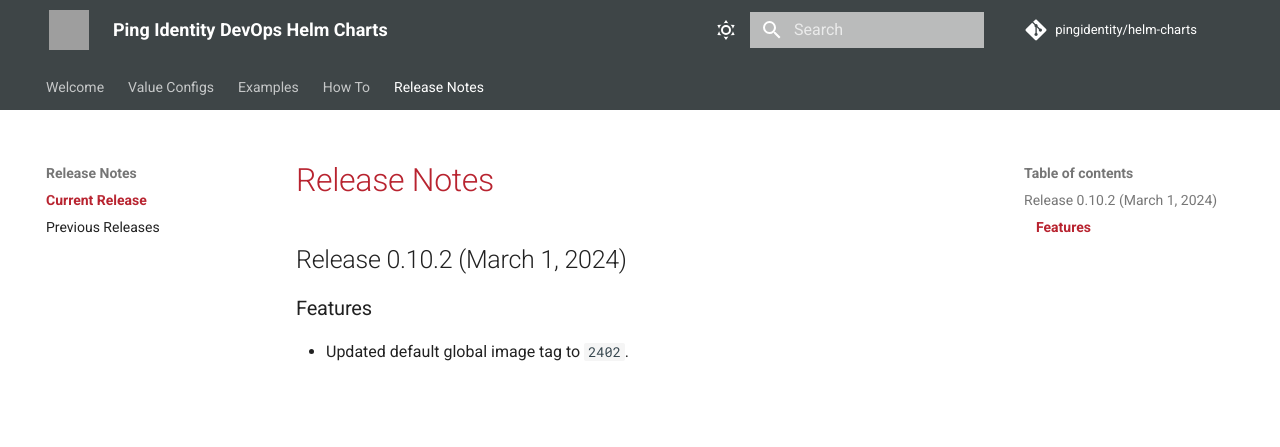
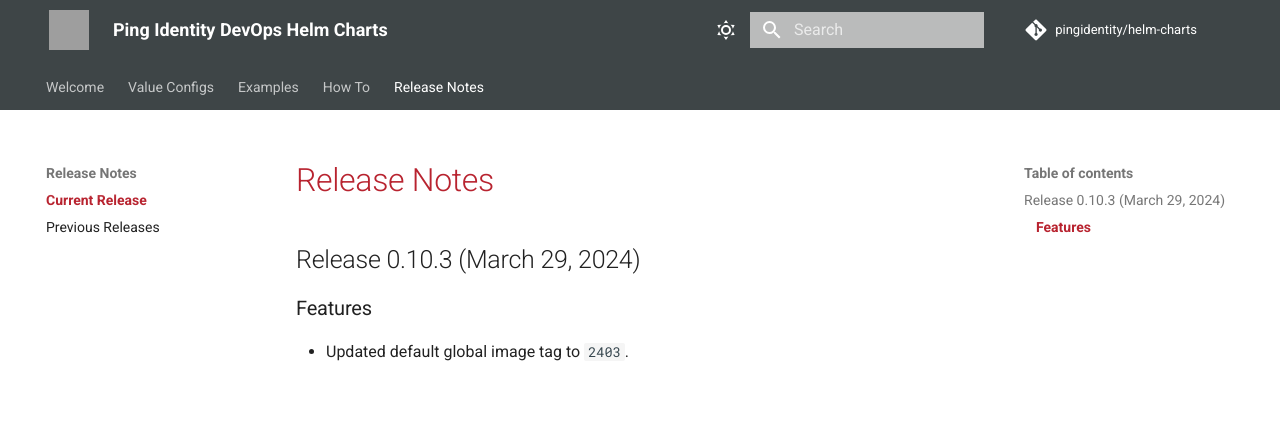
Before and after one commit to pingidentity/helm-charts, an MkDocs documentation site: the page built from docs/release-notes/currentRelease.md, in a window 1280 px wide. Shown: the top 447 px of the page. Built offline with MkDocs 1.6.1 and Material for MkDocs 9.7.7, drawn with Linux system fonts in a browser that asks for light colours; comment, search, counter and statistics services are not loaded; grey boxes are pictures that could not be loaded.

Commit message:
Release 0.10.3

```diff
--- a/docs/release-notes/currentRelease.md
+++ b/docs/release-notes/currentRelease.md
@@ -1,4 +1,4 @@
 # Release Notes
-## Release 0.10.2 (March 1, 2024)
+## Release 0.10.3 (March 29, 2024)
 ### Features ###
-  - Updated default global image tag to `2402`.
+  - Updated default global image tag to `2403`.
```
Also changed, not shown: docs/config/supported-values.md (+1 -1 lines), docs/index.yaml (+13 -1 lines), docs/release-notes/previousReleases.md (+4 -0 lines), 2 other files.
